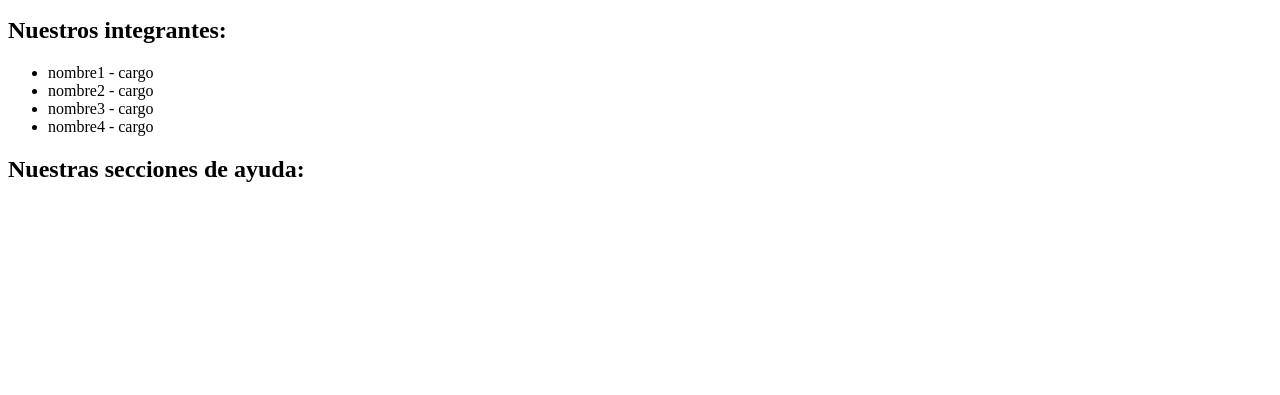
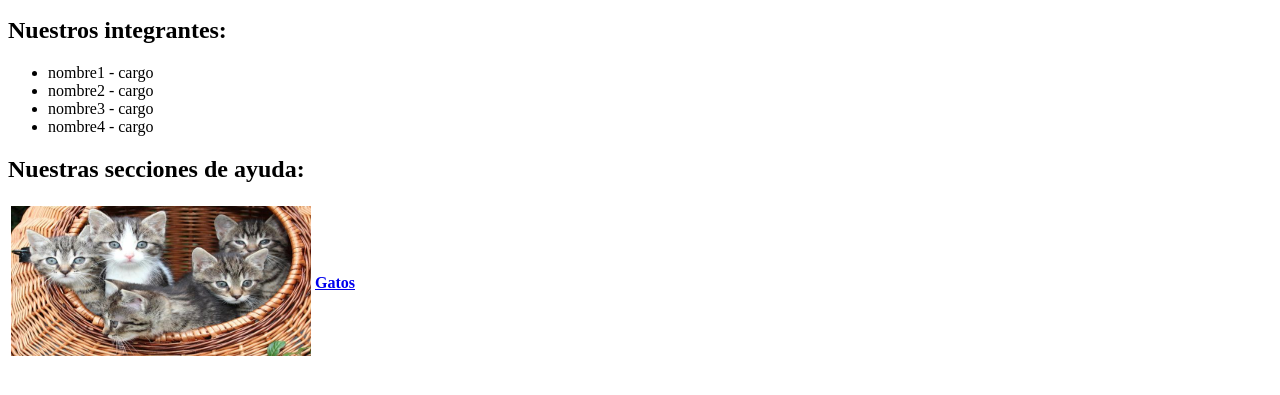
Before and after one commit to Marcoherna/actividad1, a plain HTML site: page index.html in a window 1280 px wide. Shown: the part 119-514 px from the top of the page. Drawn offline with Linux system fonts and the light colour scheme.

Commit message:
4to commit

```diff
--- a/index.html
+++ b/index.html
@@ -24,7 +24,13 @@
 
     <h2>Nuestras secciones de ayuda:</h2>
 
-    <img src="" alt="">
+    <table>
+            <tr>
+                <th><img src="img/gatos.jpg" alt="Imagen de gatos" height="150" width="300"></th>
+                <th><a href="gatos/gato.html" >Gatos</a></th>
+            </tr>
+    </table>
+
 
 </body>
 </html>
```
Also changed, not shown: img/gatos.jpg (added).
